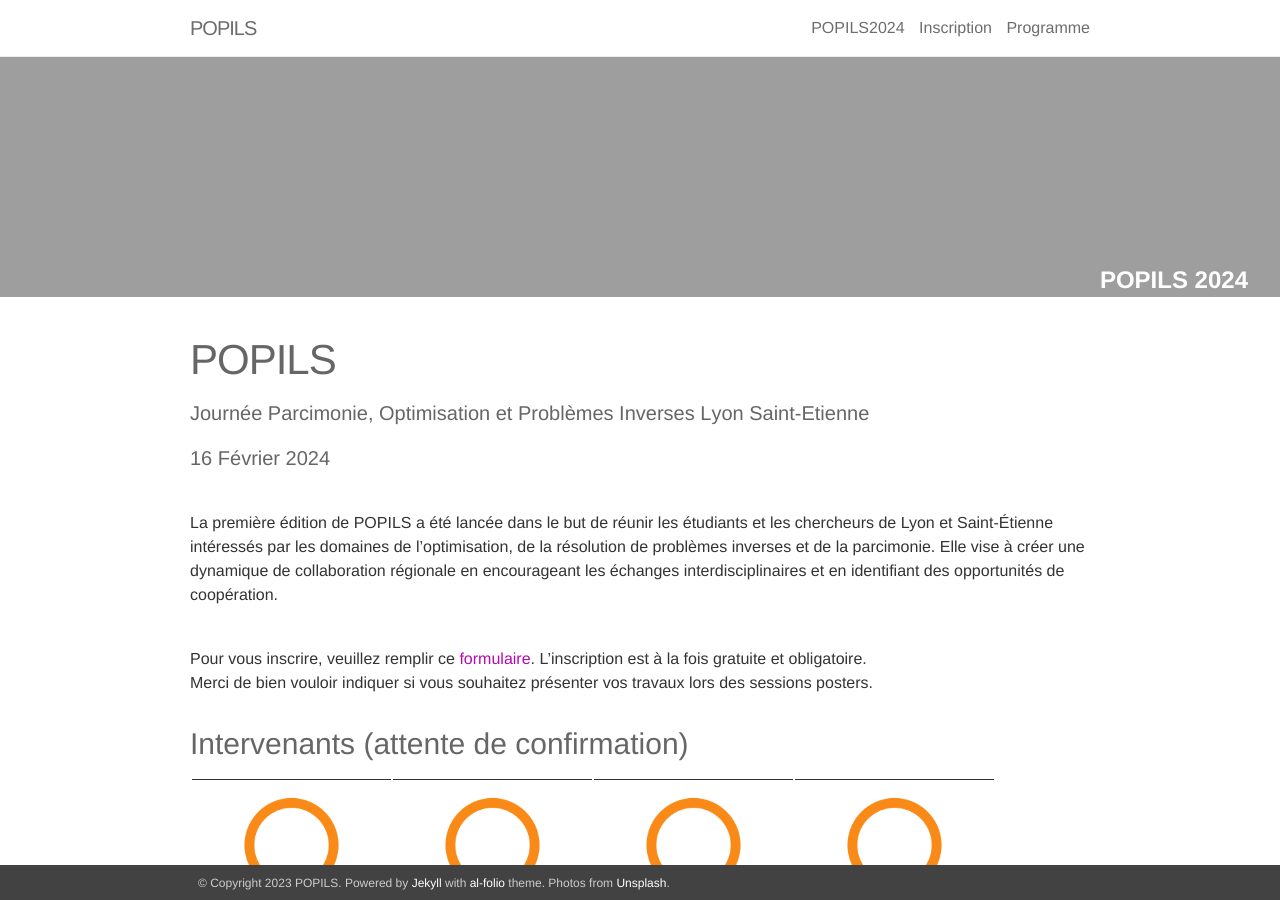
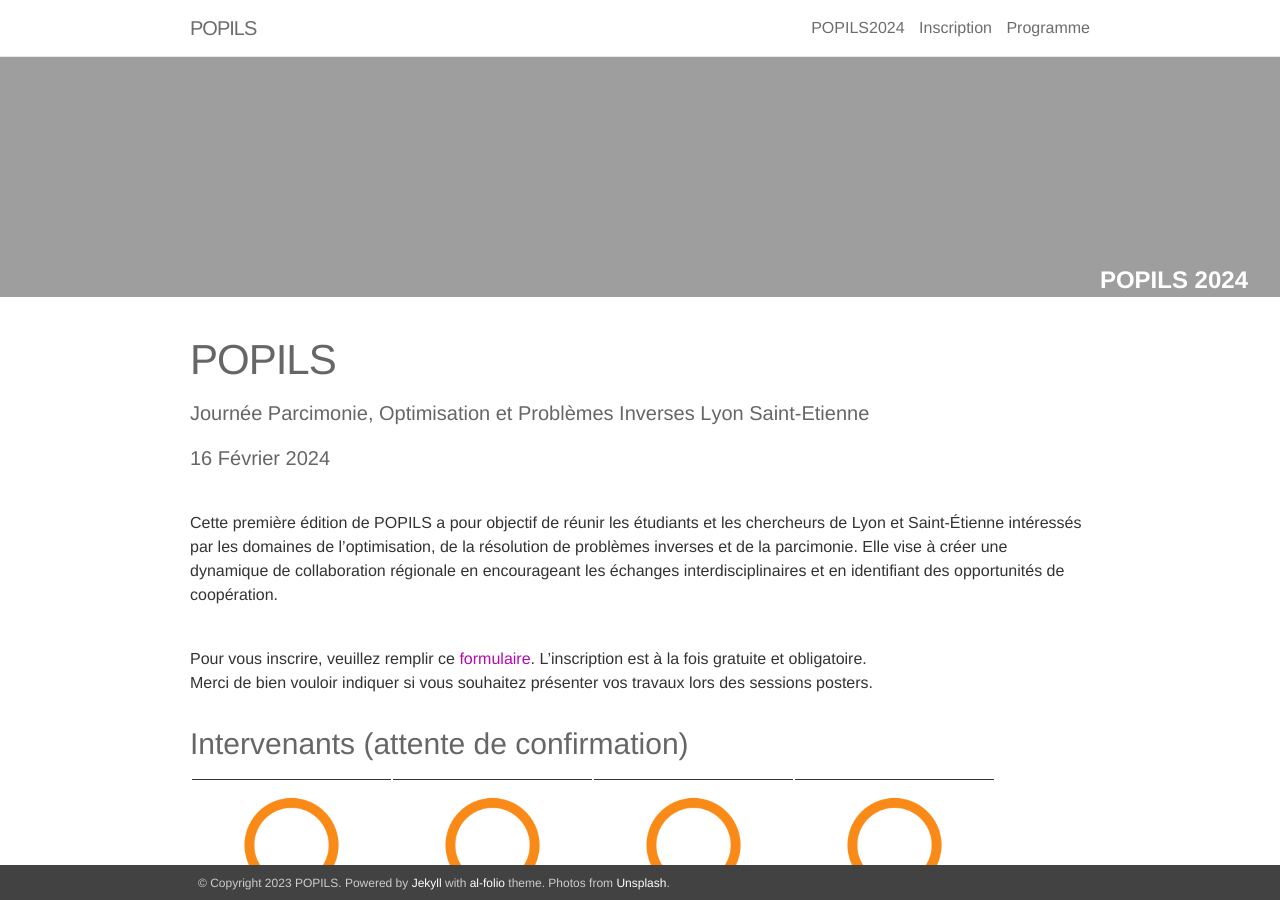
Before and after one commit to popils-day/popils-day.github.io, a Jekyll site: the page built from _pages/00_home.md, in a window 1280 px wide and 900 px high. Built offline with Jekyll 4.4.1, drawn with Linux system fonts in a browser that asks for light colours; nearby versions of some CDN libraries.

Commit message:
Update 00_home.md

```diff
--- a/_pages/00_home.md
+++ b/_pages/00_home.md
@@ -8,7 +8,7 @@ date: 16 Février 2024
 ---
 
 
-La première édition de POPILS a été lancée dans le but de réunir les étudiants et les chercheurs de Lyon et Saint-Étienne intéressés par les domaines de l'optimisation, de la résolution de problèmes inverses et de la parcimonie. Elle vise à créer une dynamique de collaboration régionale en encourageant les échanges interdisciplinaires et en identifiant des opportunités de coopération.
+Cette première édition de POPILS a pour objectif de réunir les étudiants et les chercheurs de Lyon et Saint-Étienne intéressés par les domaines de l'optimisation, de la résolution de problèmes inverses et de la parcimonie. Elle vise à créer une dynamique de collaboration régionale en encourageant les échanges interdisciplinaires et en identifiant des opportunités de coopération.
 
 <br>
 Pour vous inscrire, veuillez remplir ce <a href="https://framaforms.org/registation-to-popils-day-1697722058">formulaire</a>. L'inscription est à la fois gratuite et obligatoire.<br>
```
